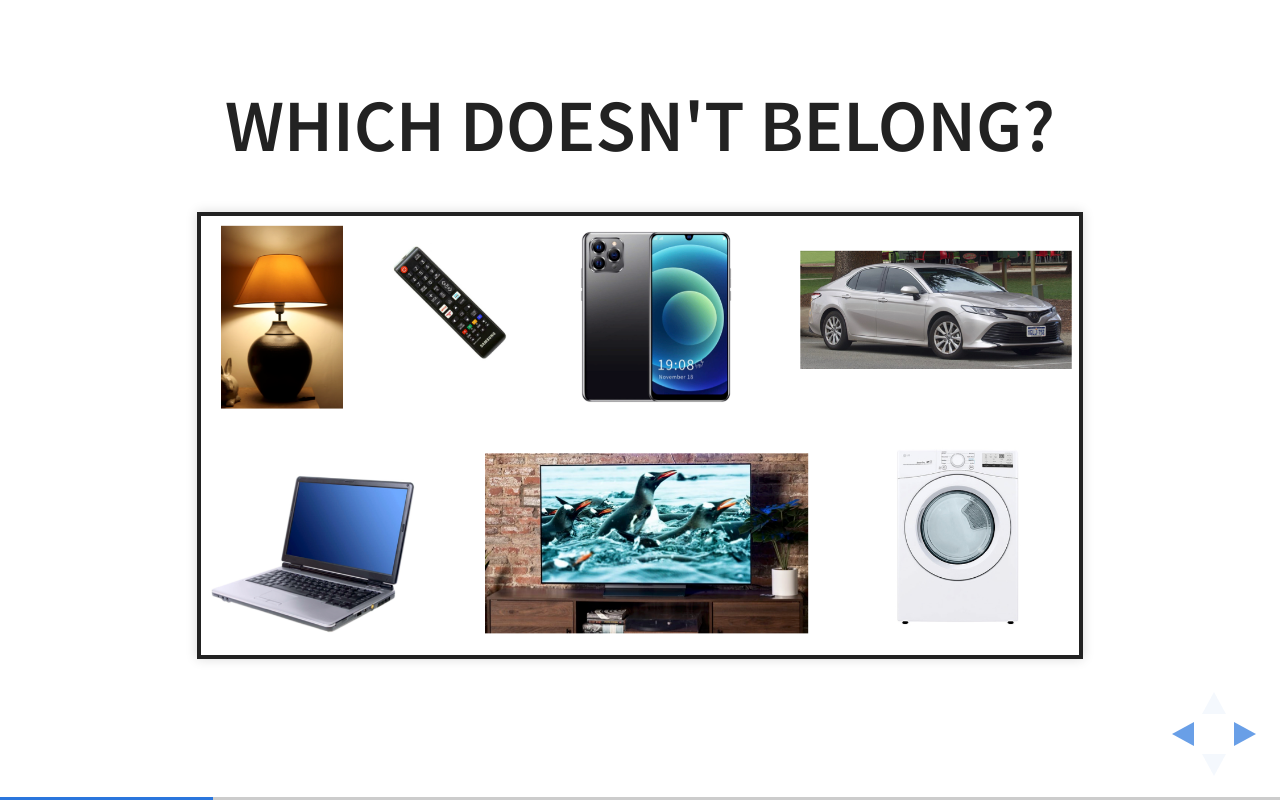
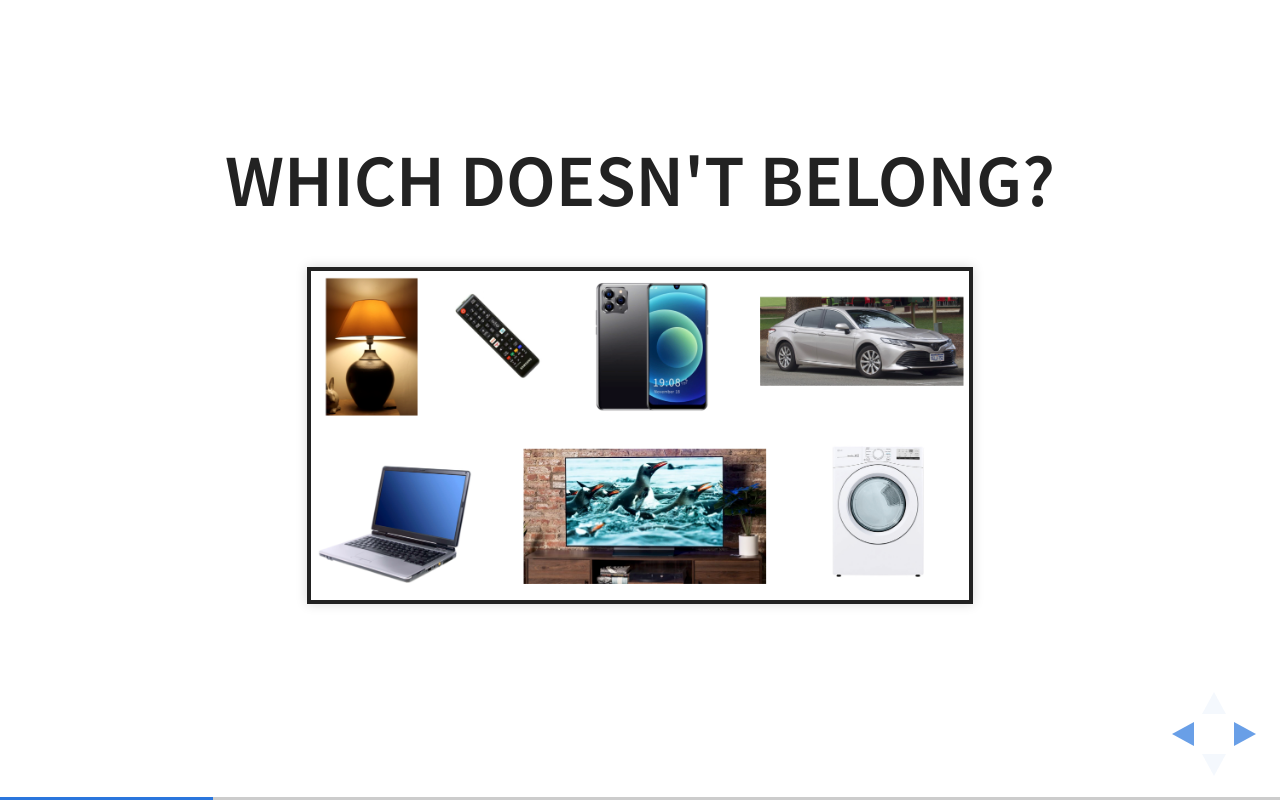
Before and after one commit to chtompki/2023-munford-career-day, a website: page index.html in a window 1280 px wide. Both pictures are taken after a click on the button 1251 px from the left and 734 px from the top of the page. Drawn offline with nearby package versions, Linux system fonts and the light colour scheme; some packages are replaced by stand-ins of ours.

Commit message:
fix: size of which does not belong

```diff
--- a/index.html
+++ b/index.html
@@ -52,7 +52,7 @@
         <section>
             <h2>Which doesn't belong?</h2>
             <p>
-                <img src="images/whichdoesnotbelong.png" style="max-width: 800px;"/>
+                <img src="images/whichdoesnotbelong.png" style="max-width: 600px;"/>
             </p>
         </section>
 
```
